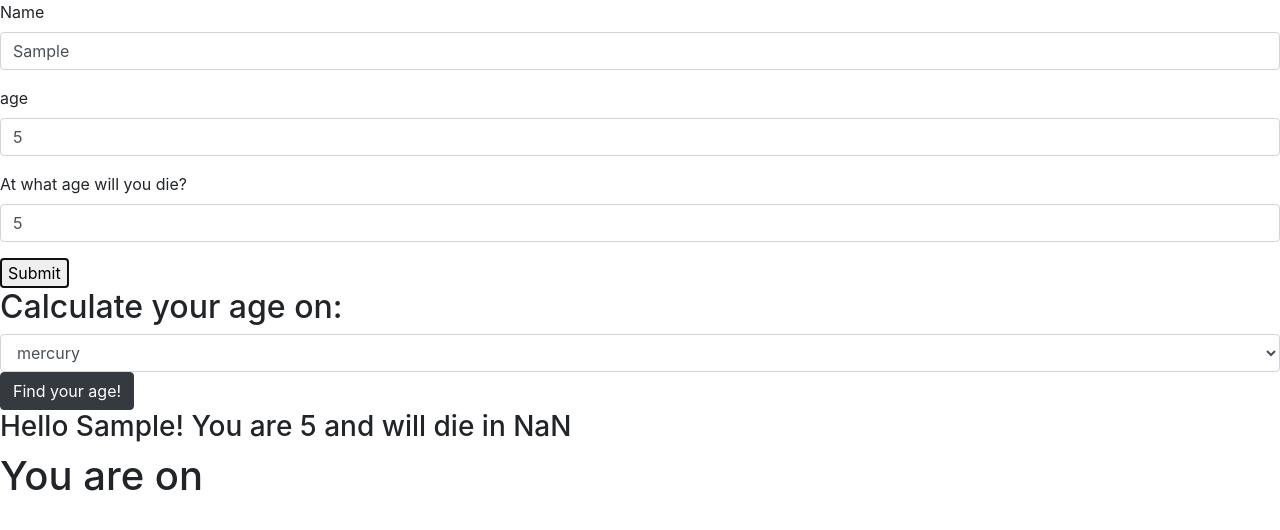
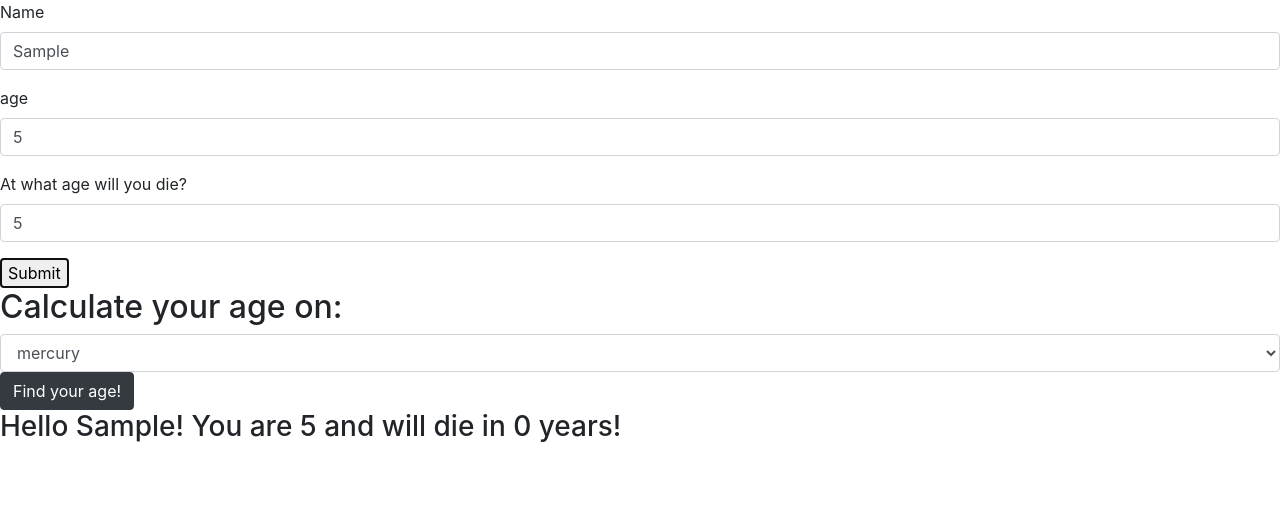
Before and after one commit to vstankatz/RickMortyGame, a website built with webpack: page src/index.html in a window 1280 px wide. Both pictures are taken after typing "Sample", "5", "5" into the empty fields and a click on the button "Submit". Built offline with nearby package versions, Linux system fonts and the light colour scheme.

Commit message:
fix bugs on UI and add more functionality.

```diff
--- a/src/calc.js
+++ b/src/calc.js
@@ -14,6 +14,7 @@ export class User {
   planetAge(age, aging) {
     return Math.floor(age * aging);
   }
+
   deathClock(death, age) {
     let yearsLeft = Math.floor(death - age);
     let pastExp = Math.floor(age - death);
--- a/src/index.html
+++ b/src/index.html
@@ -22,7 +22,7 @@
 
     <div class="age-calc">
       <h2>Calculate your age on:</h2>
-      <form>
+      <form id="space-age">
         <select class="form-control" id="aging-selector">
         </select>
     <button type="button" class="btn btn-dark">Find your age!</button>
@@ -30,12 +30,10 @@
     </div>
 
 <div class="welcome">
-  <h3>Hello <span id="welcome-name"></span>! You are <span id="current-age"></span> and will die in <span id="years-left"></span></h3>
+  <h3>Hello <span id="welcome-name"></span>! You are <span id="current-age"></span> and will die in <span id="years-left"></span> years!</h3>
 
 </div>
-    <div class="results">
-      <h1>You are <span id="other-age"></span> on <span id="planet"></h1>
-    </div>
+
 
   </body>
 </html>
--- a/src/main.js
+++ b/src/main.js
@@ -9,22 +9,35 @@ $(document).ready(function() {
 
   $("#user-info").submit(function(event) {
     event.preventDefault();
-    let userName = $('#user-name').val();
-    let userAge = $('#user-age').val();
-    let userDeathAge = $('#user-death-age').val();
-    let user = new User(userName, userAge, userDeathAge);
+    const userName = $('#user-name').val();
+    const userAge = $('#user-age').val();
+    const userDeathAge = $('#user-death-age').val();
+    const user = new User(userName, userAge, userDeathAge);
 $('#welcome-name').text(user.name);
 $('#current-age').text(user.age);
-$('#years-left').text(user.deathClock(user.death - user.age));
+$('#years-left').text(user.deathClock(user.death, user.age));
 
     $('.age-calc').show();
+    $('.welcome').show();
+
 
 
 
     Object.keys(user.aging).forEach(key=>{
       $('#aging-selector').append("<option value=" + `${user.aging[key]}` + ">" + `${key}` + "</option>");
+    });
 
-$('#other-age').text()
-    });
+    $("#space-age, button").click(function(event) {
+      event.preventDefault();
+
+      let aging = $('#aging-selector').val();
+      let newAge = user.planetAge(user.age, aging)
+      let newDeathAge = user.planetAge(user.death, aging)
+      $('#welcome-name').text(user.name);
+      $('#current-age').text(newAge);
+      $('#years-left').text(user.deathClock(newDeathAge, newAge));
+
+
   });
 });
+});
--- a/src/styles.css
+++ b/src/styles.css
@@ -1,3 +1,3 @@
-.age-calc {
+.age-calc, .welcome {
   display: none;
 }
```
